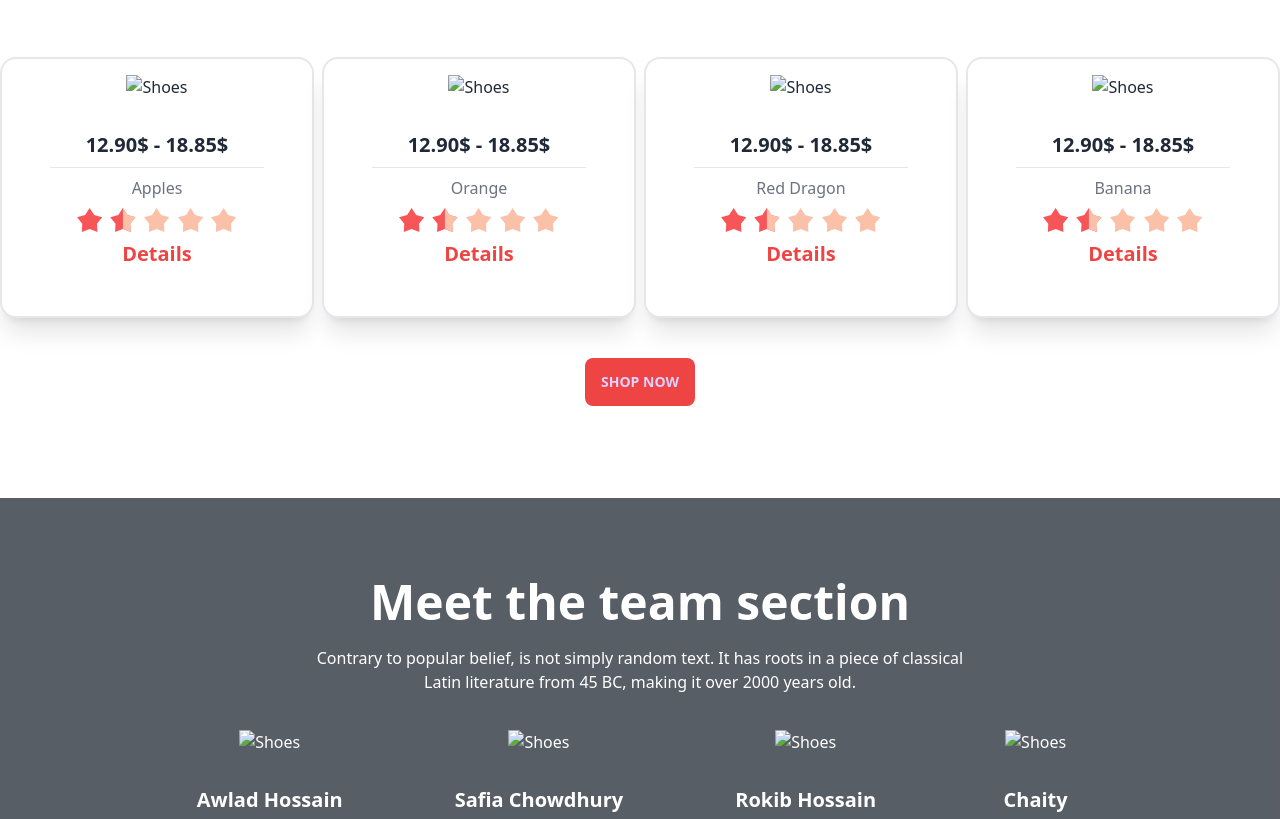
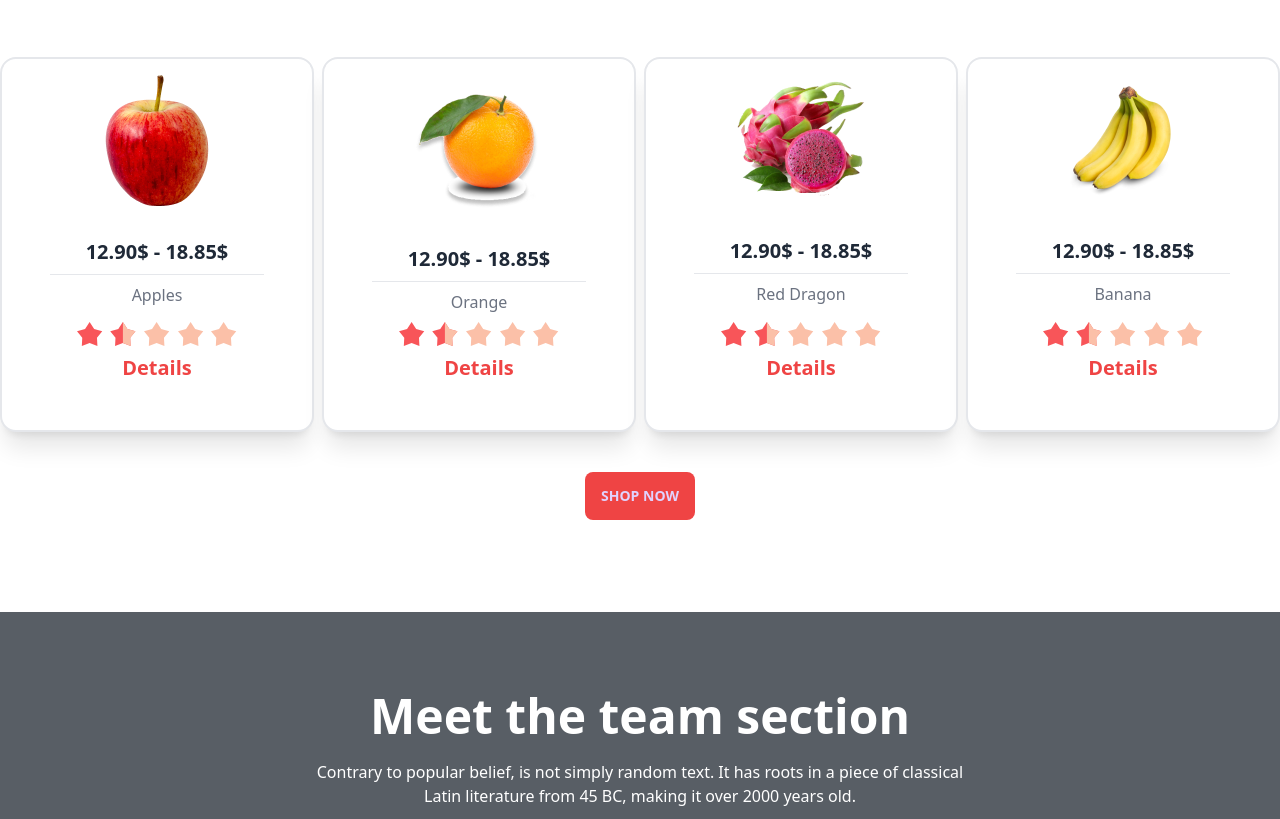
Before and after one commit to IsmaylHossain/my-third-project, a plain HTML site: page index.html in a window 1280 px wide. Shown: the part 991-1810 px from the top of the page. Drawn offline with nearby package versions, Linux system fonts and the light colour scheme; the site is published under a folder, as on GitHub Pages, so addresses that start at the root find nothing.

Commit message:
second commit

```diff
--- a/index.html
+++ b/index.html
@@ -187,7 +187,7 @@
         <div class=" max-w-7xl mx-auto py-5 ">
           <div class=" lg:flex-row gap-2 flex flex-col justify-between">
             <div class="card w-80 bg-base-100 shadow-xl p-4 border-2">
-              <figure class=""><img src="/images/fruit-6.png" alt="Shoes" /></figure>
+              <figure class=""><img src="./images/fruit-6.png" alt="Shoes" /></figure>
               <div class="card-body">
                 <h2 class="card-title justify-center hr-line">12.90$ - 18.85$</h2><hr>
                 <p class="text-center text-gray-500">Apples</p>
@@ -200,7 +200,7 @@
               </div>
             </div>
             <div class="card w-80 bg-base-100 shadow-xl p-4 border-2">
-              <figure class=""><img src="/images/fruit-7.png" alt="Shoes" /></figure>
+              <figure class=""><img src="./images/fruit-7.png" alt="Shoes" /></figure>
               <div class="card-body">
                 <h2 class="card-title justify-center hr-line">12.90$ - 18.85$</h2><hr>
                 <p class="text-center text-gray-500">Orange</p>
@@ -213,7 +213,7 @@
               </div>
             </div>
             <div class="card w-80 bg-base-100 shadow-xl p-4 border-2">
-              <figure class=""><img src="/images/fruit-8.png" alt="Shoes" /></figure>
+              <figure class=""><img src="./images/fruit-8.png" alt="Shoes" /></figure>
               <div class="card-body">
                 <h2 class="card-title justify-center hr-line">12.90$ - 18.85$</h2><hr>
                 <p class="text-center text-gray-500">Red Dragon</p>
@@ -226,7 +226,7 @@
               </div>
             </div>
             <div class="card w-80 bg-base-100 shadow-xl p-4 border-2">
-              <figure class=""><img src="/images/fruit-9.png" alt="Shoes" /></figure>
+              <figure class=""><img src="./images/fruit-9.png" alt="Shoes" /></figure>
               <div class="card-body">
                 <h2 class="card-title justify-center hr-line">12.90$ - 18.85$</h2><hr>
                 <p class="text-center text-gray-500">Banana</p>
@@ -263,7 +263,7 @@
           </div>
           <div class="text-white lg:flex gap-4">
             <div class="card p-4">
-              <figure class=""><img src="/images/member-1.png" alt="Shoes" /></figure>
+              <figure class=""><img src="./images/member-1.png" alt="Shoes" /></figure>
               <div class="card-body">
                 <h2 class="card-title justify-center hr-line">Awlad Hossain</h2>
                 <p class="text-center">Fruits Expert</p>
@@ -276,7 +276,7 @@
               </div>
             </div>
             <div class="card  p-4">
-              <figure class=""><img src="/images/member-2.png" alt="Shoes" /></figure>
+              <figure class=""><img src="./images/member-2.png" alt="Shoes" /></figure>
               <div class="card-body">
                 <h2 class="card-title justify-center hr-line">Safia Chowdhury</h2>
                 <p class="text-center">Fruits Expert</p>
@@ -289,7 +289,7 @@
               </div>
             </div>
             <div class="card  p-4">
-              <figure class=""><img src="/images/member-3.png" alt="Shoes" /></figure>
+              <figure class=""><img src="./images/member-3.png" alt="Shoes" /></figure>
               <div class="card-body">
                 <h2 class="card-title justify-center hr-line">Rokib Hossain</h2>
                 <p class="text-center">Fruits Expert</p>
@@ -302,7 +302,7 @@
               </div>
             </div>
             <div class="card  p-4">
-              <figure class=""><img src="/images/member-4.png" alt="Shoes" /></figure>
+              <figure class=""><img src="./images/member-4.png" alt="Shoes" /></figure>
               <div class="card-body">
                 <h2 class="card-title justify-center hr-line">Chaity</h2>
                 <p class="text-center">Fruits Expert</p>
```
